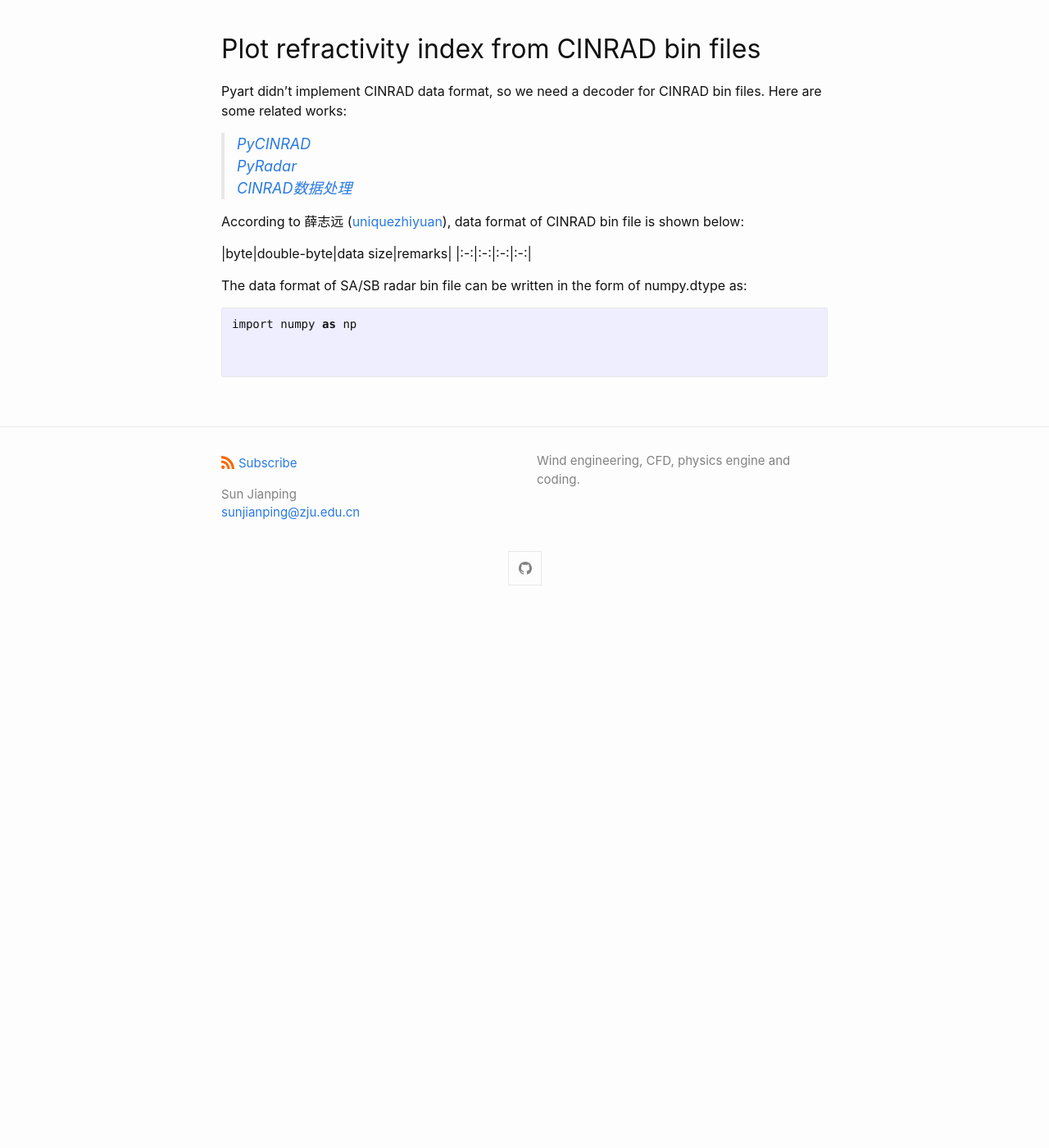
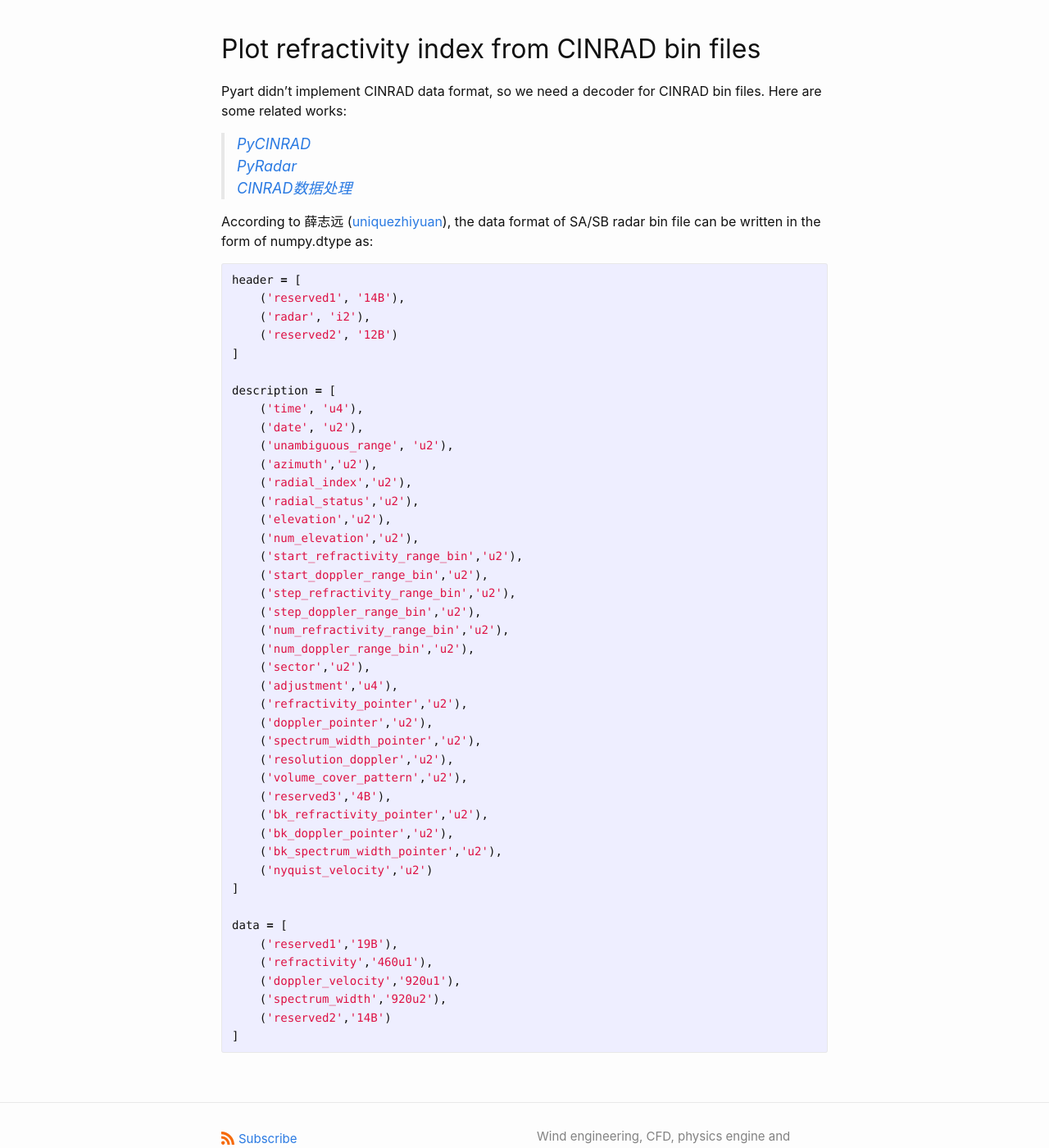
Before and after one commit to sunjp704/sunjp704.github.io, a Jekyll site: the page built from _posts/2022-08-10-pyart-usage.md, in a window 1280 px wide and 1400 px high, scrolled down 685 px. Shown: the whole window at 82% size. Built offline with Jekyll 4.4.1, drawn with Linux system fonts in a browser that asks for light colours; before the commit the page ends 1434 px from its top, so only the background shows below that.

Commit message:
update pyart-usage

````diff
--- a/_posts/2022-08-10-pyart-usage.md
+++ b/_posts/2022-08-10-pyart-usage.md
@@ -24,15 +24,49 @@ Pyart didn't implement CINRAD data format, so we need a decoder for CINRAD bin f
 > [PyRadar](https://github.com/uniquezhiyuan/PyRadar)
 > [CINRAD数据处理](https://www.jianshu.com/p/ea4baf0cb39b)
 
-According to 薛志远 ([uniquezhiyuan](https://github.com/uniquezhiyuan)), data format of CINRAD bin file is shown below:
-
-|byte|double-byte|data size|remarks|
-|:-:|:-:|:-:|:-:|
-
-The data format of SA/SB radar bin file can be written in the form of numpy.dtype as:
+According to 薛志远 ([uniquezhiyuan](https://github.com/uniquezhiyuan)), the data format of SA/SB radar bin file can be written in the form of numpy.dtype as:
 
 ```python
-import numpy as np
+header = [
+    ('reserved1', '14B'),
+    ('radar', 'i2'),
+    ('reserved2', '12B')
+]
 
+description = [
+    ('time', 'u4'),
+    ('date', 'u2'),
+    ('unambiguous_range', 'u2'),
+    ('azimuth','u2'),
+    ('radial_index','u2'),
+    ('radial_status','u2'),
+    ('elevation','u2'),
+    ('num_elevation','u2'),
+    ('start_refractivity_range_bin','u2'),
+    ('start_doppler_range_bin','u2'),
+    ('step_refractivity_range_bin','u2'),
+    ('step_doppler_range_bin','u2'),
+    ('num_refractivity_range_bin','u2'),
+    ('num_doppler_range_bin','u2'),
+    ('sector','u2'),
+    ('adjustment','u4'),
+    ('refractivity_pointer','u2'),
+    ('doppler_pointer','u2'),
+    ('spectrum_width_pointer','u2'),
+    ('resolution_doppler','u2'),
+    ('volume_cover_pattern','u2'),
+    ('reserved3','4B'),
+    ('bk_refractivity_pointer','u2'),
+    ('bk_doppler_pointer','u2'),
+    ('bk_spectrum_width_pointer','u2'),
+    ('nyquist_velocity','u2')
+]
 
+data = [
+    ('reserved1','19B'),
+    ('refractivity','460u1'),
+    ('doppler_velocity','920u1'),
+    ('spectrum_width','920u2'),
+    ('reserved2','14B')
+]
 ```
````
